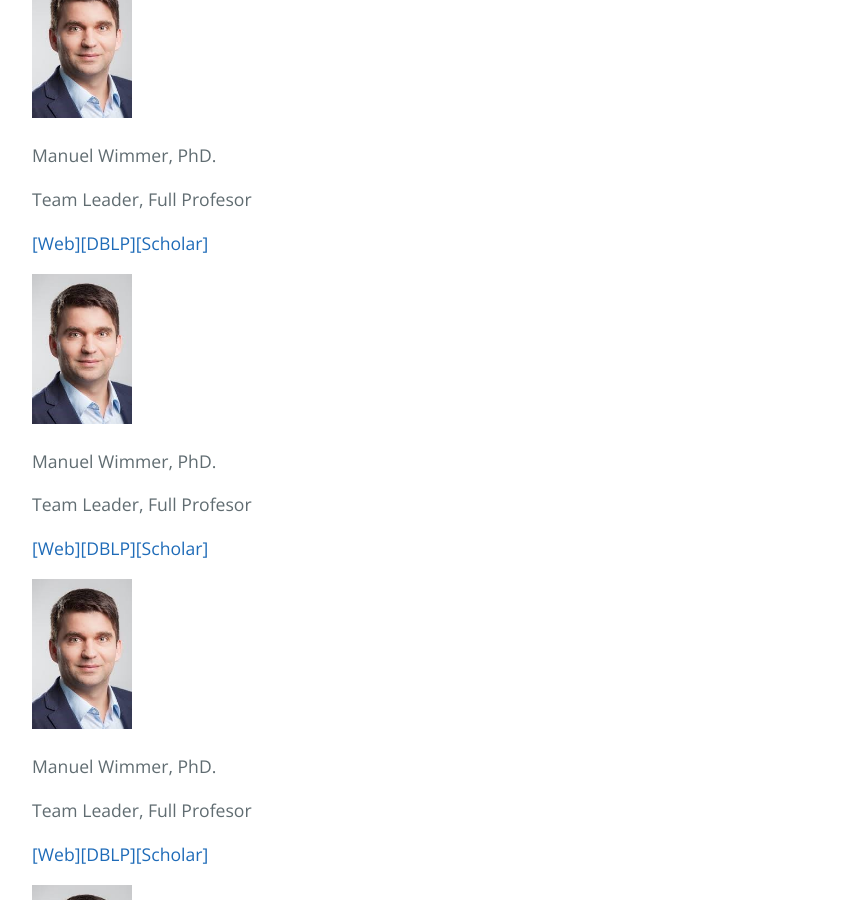
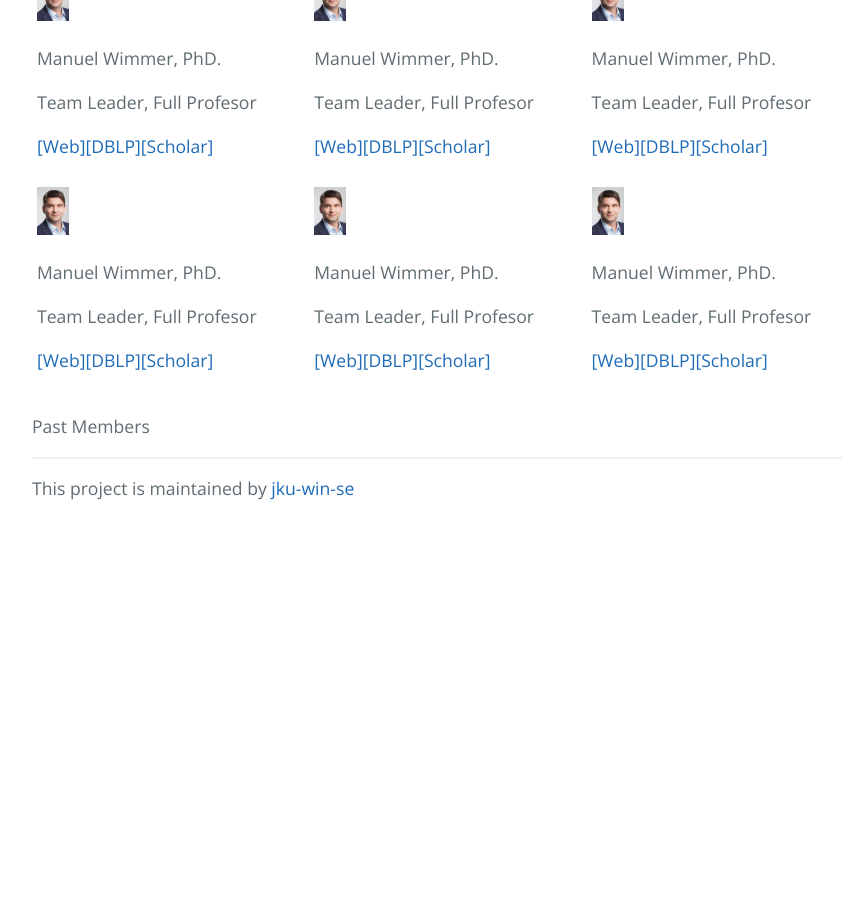
Before and after one commit to jku-win-se/Lea-xDSML, a Jekyll site: the page built from pages/members/index.md, in a window 1280 px wide and 900 px high, scrolled down 504 px. Shown: the whole window, without its empty margins (192-1034 px from the left). Built offline with Jekyll 4.4.1, drawn with Linux system fonts in a browser that asks for light colours; after the commit the page ends 1038 px from its top, so only the background shows below that.

Commit message:
another layout

```diff
--- a/pages/members/index.md
+++ b/pages/members/index.md
@@ -6,31 +6,45 @@
 <hr class="solid">
 
 <div class="row">
-    <img src="{{site.github.url}}/assets/img/wimmer-photo.jpg" id="manuel-photo"/>
-    <p>Manuel Wimmer, PhD.</p>
-    <p>Team Leader, Full Profesor</p>
-    <p><a>[Web]</a><a>[DBLP]</a><a>[Scholar]</a></p>
+    <div class="column">
+        <img src="{{site.github.url}}/assets/img/wimmer-photo.jpg" id="manuel-photo"/>
+        <p>Manuel Wimmer, PhD.</p>
+        <p>Team Leader, Full Profesor</p>
+        <p><a>[Web]</a><a>[DBLP]</a><a>[Scholar]</a></p>
+    </div>
+    <div class="column">
+        <img src="{{site.github.url}}/assets/img/wimmer-photo.jpg" id="manuel-photo"/>
+        <p>Manuel Wimmer, PhD.</p>
+        <p>Team Leader, Full Profesor</p>
+        <p><a>[Web]</a><a>[DBLP]</a><a>[Scholar]</a></p>
+    </div>
+    <div class="column">
+        <img src="{{site.github.url}}/assets/img/wimmer-photo.jpg" id="manuel-photo"/>
+        <p>Manuel Wimmer, PhD.</p>
+        <p>Team Leader, Full Profesor</p>
+        <p><a>[Web]</a><a>[DBLP]</a><a>[Scholar]</a></p>
+    </div>
 </div>
 
 <div class="row">
-    <img src="{{site.github.url}}/assets/img/wimmer-photo.jpg" id="manuel-photo"/>
-    <p>Manuel Wimmer, PhD.</p>
-    <p>Team Leader, Full Profesor</p>
-    <p><a>[Web]</a><a>[DBLP]</a><a>[Scholar]</a></p>
-</div>
-
-<div class="row">
-    <img src="{{site.github.url}}/assets/img/wimmer-photo.jpg" id="manuel-photo"/>
-    <p>Manuel Wimmer, PhD.</p>
-    <p>Team Leader, Full Profesor</p>
-    <p><a>[Web]</a><a>[DBLP]</a><a>[Scholar]</a></p>
-</div>
-
-<div class="row">
-    <img src="{{site.github.url}}/assets/img/wimmer-photo.jpg" id="manuel-photo"/>
-    <p>Manuel Wimmer, PhD.</p>
-    <p>Team Leader, Full Profesor</p>
-    <p><a>[Web]</a><a>[DBLP]</a><a>[Scholar]</a></p>
+    <div class="column">
+        <img src="{{site.github.url}}/assets/img/wimmer-photo.jpg" id="manuel-photo"/>
+        <p>Manuel Wimmer, PhD.</p>
+        <p>Team Leader, Full Profesor</p>
+        <p><a>[Web]</a><a>[DBLP]</a><a>[Scholar]</a></p>
+    </div>
+    <div class="column">
+        <img src="{{site.github.url}}/assets/img/wimmer-photo.jpg" id="manuel-photo"/>
+        <p>Manuel Wimmer, PhD.</p>
+        <p>Team Leader, Full Profesor</p>
+        <p><a>[Web]</a><a>[DBLP]</a><a>[Scholar]</a></p>
+    </div>
+    <div class="column">
+        <img src="{{site.github.url}}/assets/img/wimmer-photo.jpg" id="manuel-photo"/>
+        <p>Manuel Wimmer, PhD.</p>
+        <p>Team Leader, Full Profesor</p>
+        <p><a>[Web]</a><a>[DBLP]</a><a>[Scholar]</a></p>
+    </div>
 </div>
 
 <p>Past Members</p>
```
